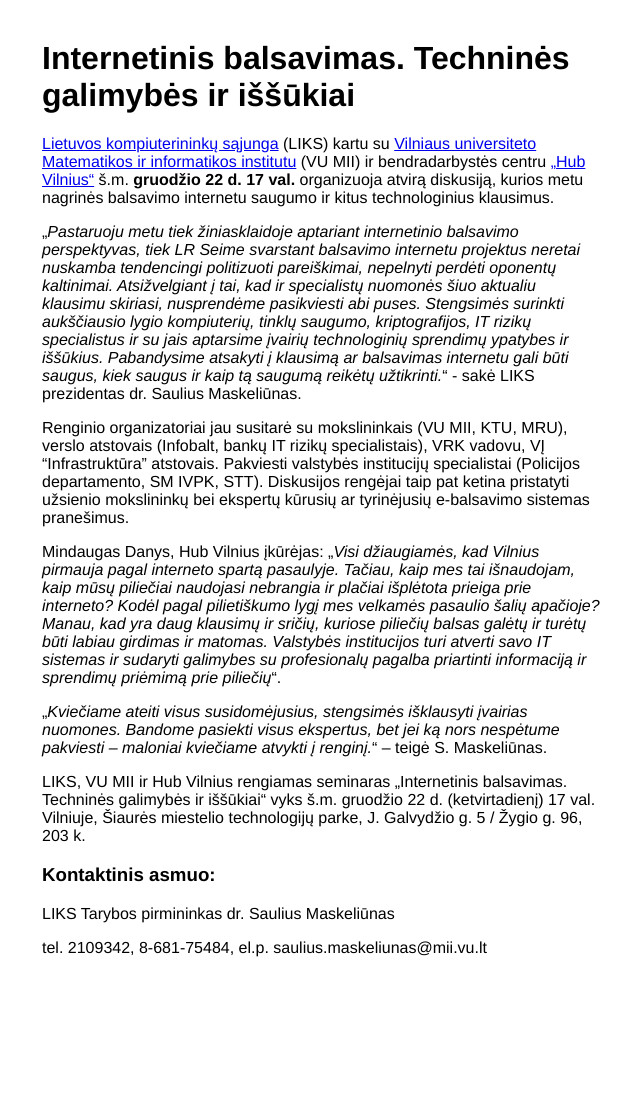
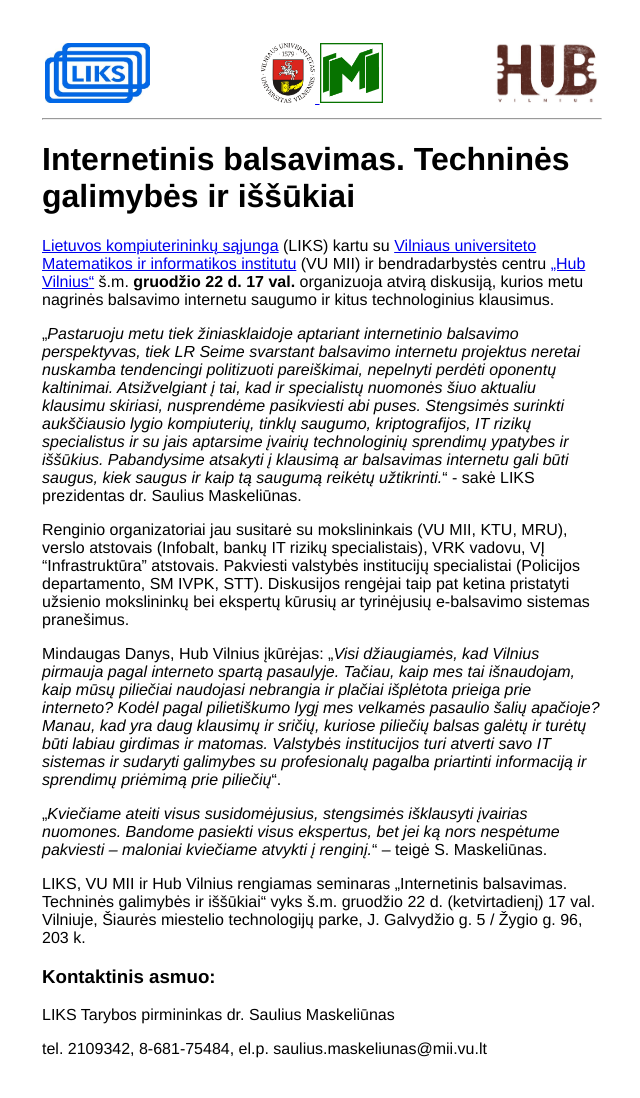
Before and after one commit to emilis/ebalsavimas.liks.lt, a Jekyll site: the page built from index.md, in a window 1280 px wide. Shown: the whole page, without its empty margins (318-958 px from the left). Built offline with Jekyll 4.4.1, drawn with Linux system fonts in a browser that asks for light colours; before the commit the page ends 997 px from its top, so only the background shows below that.

Commit message:
Added organizer logos to main page template.

```diff
--- a/_layouts/main.html
+++ b/_layouts/main.html
@@ -6,6 +6,22 @@
         <link rel="stylesheet" type="text/css" href="/files/style.css">
     </head>
     <body>
+        <table width="100%" border="0"><tbody><tr>
+            <td width="33%" align="left" valign="bottom">
+                <a href="http://www.liks.lt/"><img border="0" height="60" src="/files/images/liks.png" alt="Lietuvos kompiuterininkų sąjunga"></a>
+            </td>
+            <td width="33%" align="center" valign="bottom">
+                <a href="http://www.mii.vu.lt">
+                    <img border="0" height="60" src="/files/images/vu.png" alt="Vilniaus universitetas" align="bottom">
+                    <img border="0" height="60" src="/files/images/mii.png" alt="Matematikos ir informatikos institutas" align="bottom">
+                </a>
+            </td>
+            <td width="33%" align="right" valign="bottom">
+                <a href="http://www.hubvilnius.lt/"><img border="0" height="60" src="/files/images/hub-vilnius.png" alt="Hub Vilnius" align="bottom"></a>
+            </td>
+        </tr></tbody></table>
+        <hr>
+
         <h1>{{ page.title }}</h1>
         {{ content }}
     </body>
```
